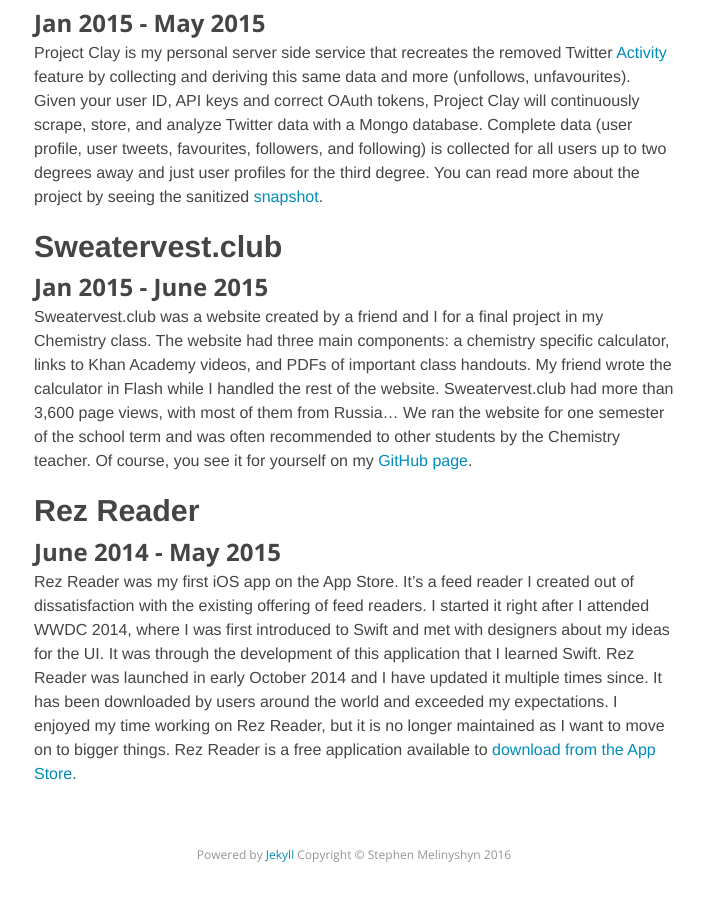
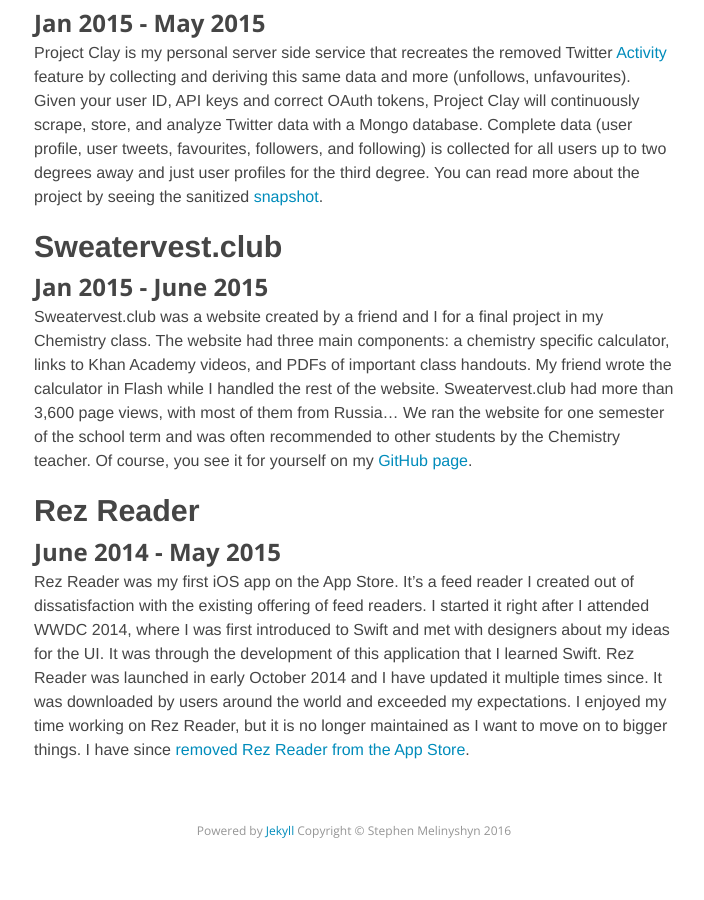
Before and after one commit to Melinysh/melinysh.github.io, a Jekyll site: the page built from projects.md, in a window 1280 px wide and 900 px high, scrolled down 2184 px. Shown: the whole window, without its empty margins (286-990 px from the left). Built offline with Jekyll 4.4.1, drawn with Linux system fonts in a browser that asks for light colours; nearby versions of some CDN libraries; after the commit the page ends 3060 px from its top, so only the background shows below that.

Commit message:
Updated Rez Reader section

```diff
--- a/projects.md
+++ b/projects.md
@@ -75,4 +75,4 @@
 
 June 2014 - May 2015
 -----
-Rez Reader was my first iOS app on the App Store. It's a feed reader I created out of dissatisfaction with the existing offering of feed readers. I started it right after I attended WWDC 2014, where I was first introduced to Swift and met with designers about my ideas for the UI. It was through the development of this application that I learned Swift. Rez Reader was launched in early October 2014 and I have updated it multiple times since. It has been downloaded by users around the world and exceeded my expectations. I enjoyed my time working on Rez Reader, but it is no longer maintained as I want to move on to bigger things. Rez Reader is a free application available to [download from the App Store](https://itunes.apple.com/us/app/rez-reader/id918257334?ls=1&mt=8).
+Rez Reader was my first iOS app on the App Store. It's a feed reader I created out of dissatisfaction with the existing offering of feed readers. I started it right after I attended WWDC 2014, where I was first introduced to Swift and met with designers about my ideas for the UI. It was through the development of this application that I learned Swift. Rez Reader was launched in early October 2014 and I have updated it multiple times since. It was downloaded by users around the world and exceeded my expectations. I enjoyed my time working on Rez Reader, but it is no longer maintained as I want to move on to bigger things. I have since [removed Rez Reader from the App Store]({{ site.url }}/ios,/apps,/swift,/app/store,/rez/2016/03/01/rez-reader-discontinued.html).
```
